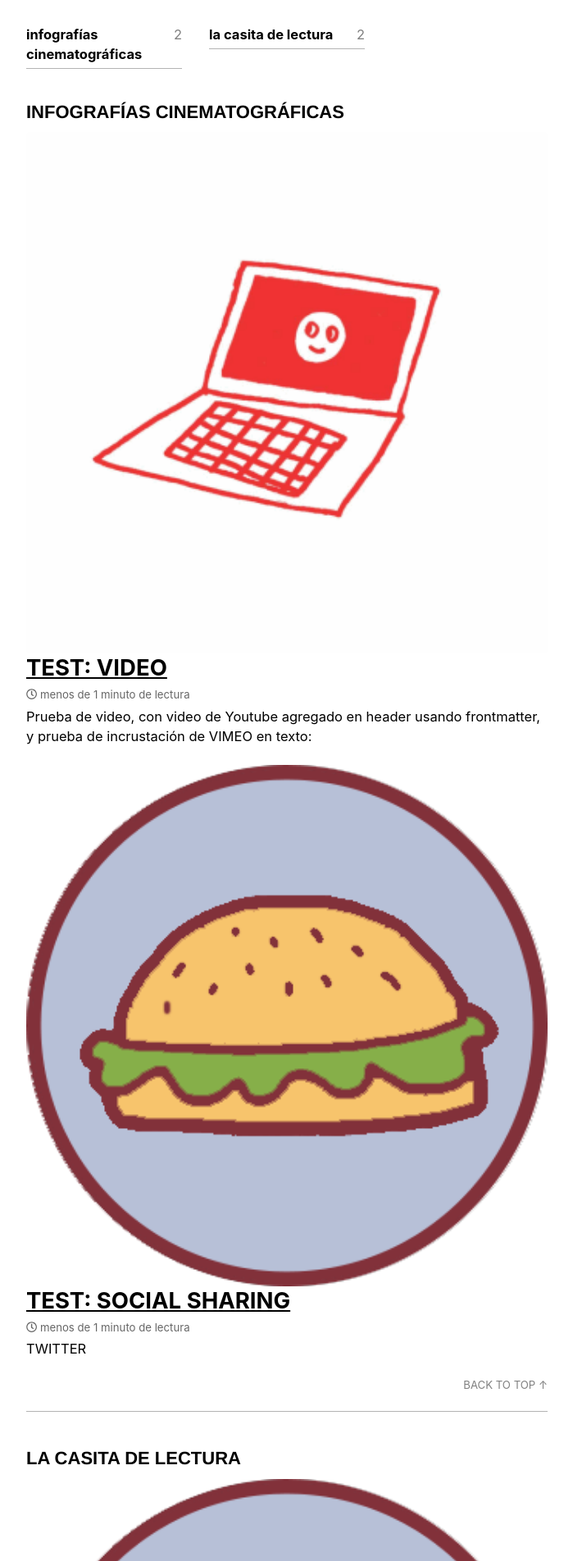
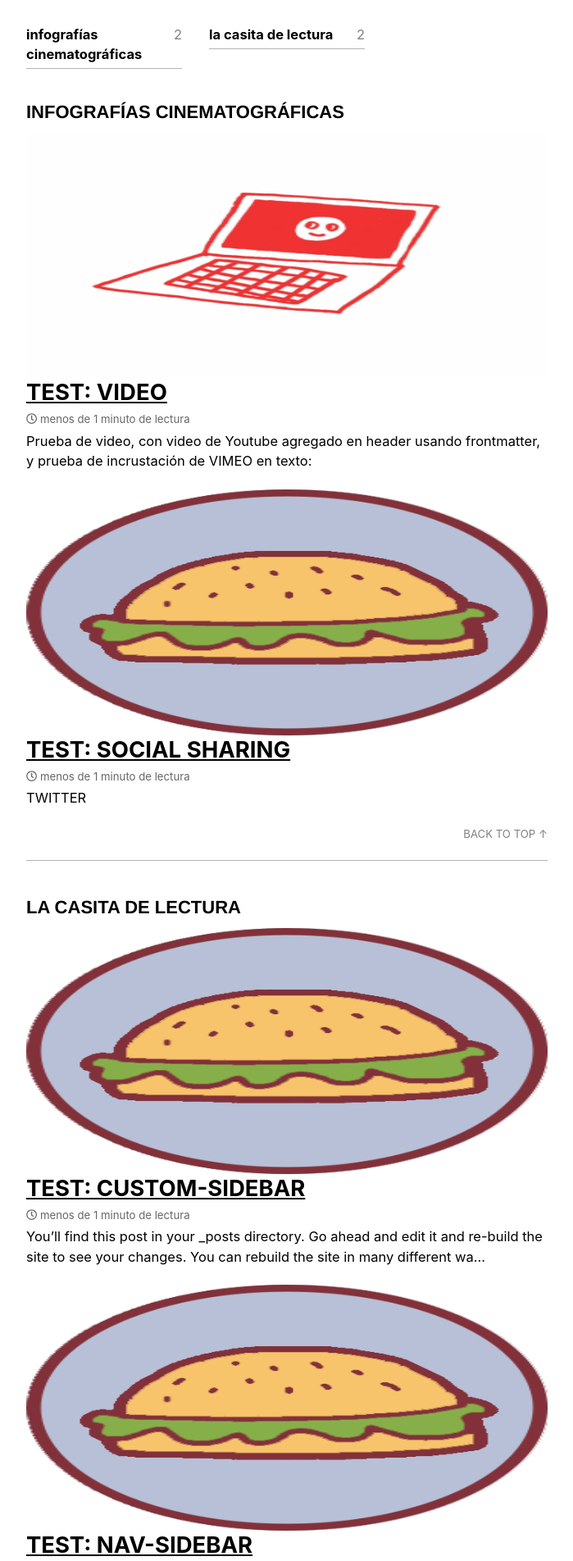
Before and after one commit to sangucherevista/sangucherevista.github.io, a Jekyll site: the page built from _pages/secciones.html, in a window 1280 px wide. Shown: the part 426-2330 px from the top of the page at 82% size, without its empty margins (290-989 px from the left). Built offline with Jekyll 4.4.1, drawn with Linux system fonts in a browser that asks for light colours; nearby versions of some CDN libraries.

Commit message:
Updated '_sass/minimal-mistakes/_archive.scss' via CloudCannon

```diff
--- a/_sass/minimal-mistakes/_archive.scss
+++ b/_sass/minimal-mistakes/_archive.scss
@@ -36,7 +36,7 @@
   line-height: initial;
   overflow: hidden;
   text-overflow: ellipsis;
-  text-decoration: none;
+  text-decoration: overline;
 
   a {
     color: inherit;
@@ -68,6 +68,7 @@
   border-radius: $border-radius;
   overflow: hidden;
   img {
+    max-height: 300px;
     width: 100%;
   }
 }
```
